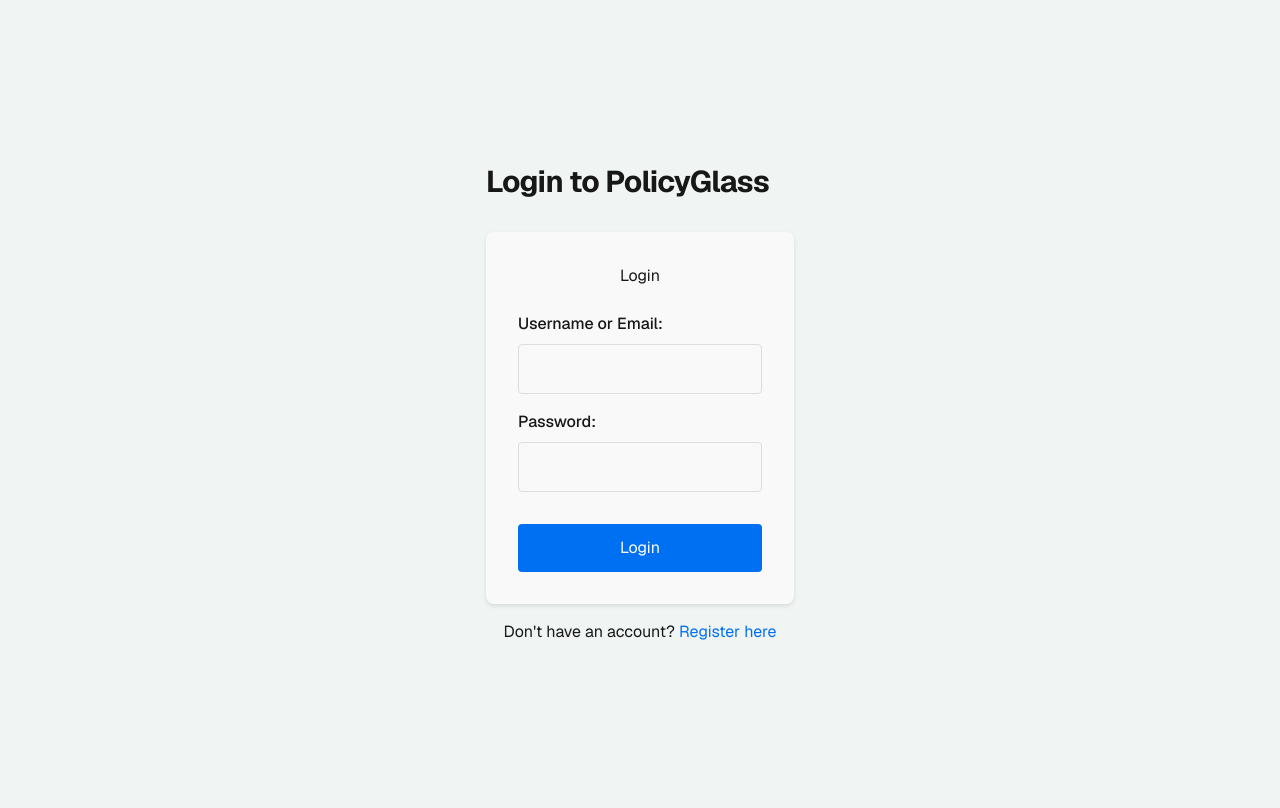
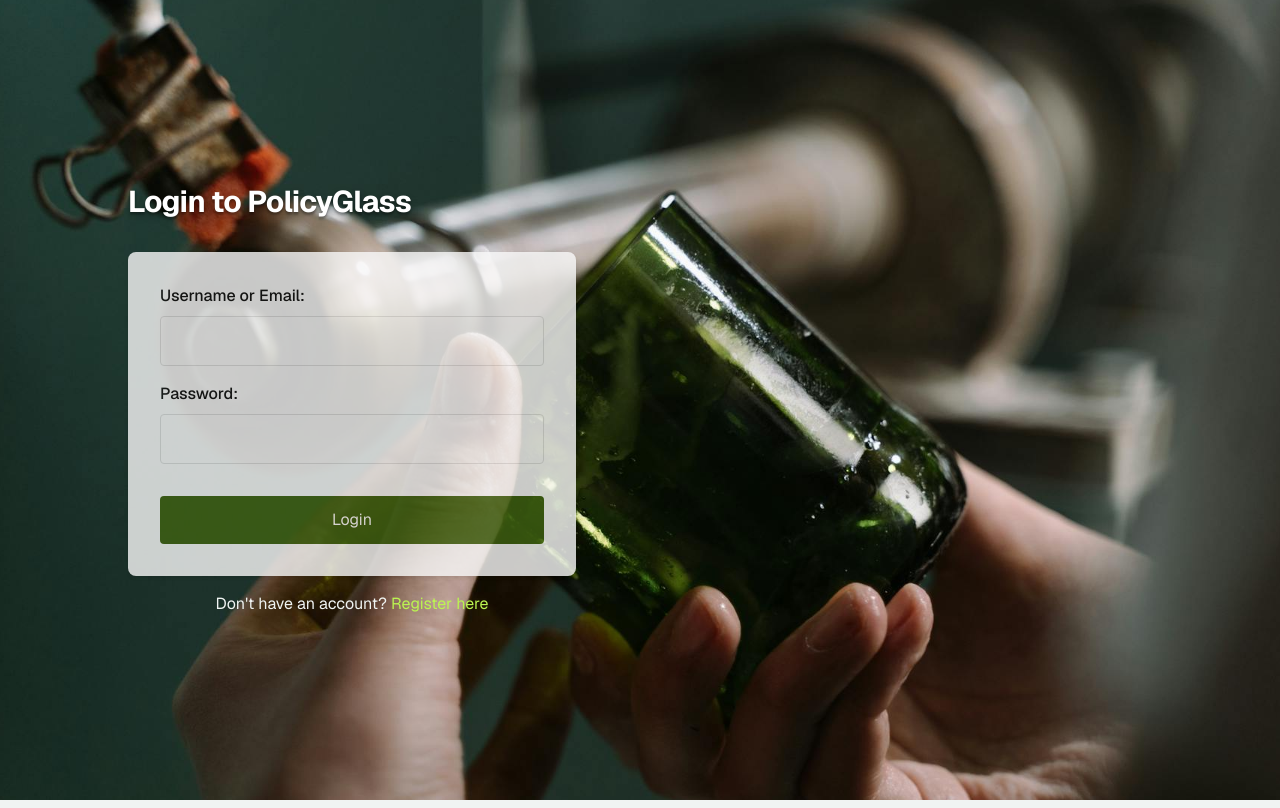
Before and after one commit to artsmc/hackathon-cerebras, a Next.js app in the folder policyglass/: page /login in a window 1280 px wide. Built offline with nearby package versions, Linux system fonts and the light colour scheme; no server answers.

Commit message:
login page

```diff
--- a/policyglass/src/app/components/LoginForm.tsx
+++ b/policyglass/src/app/components/LoginForm.tsx
@@ -49,8 +49,8 @@
   };
 
   return (
-    <div className="login-form">
-      <h2>Login</h2>
+    <div className="login-form opacity-80 transition-all duration-225 hover:opacity-90">
+
       <form onSubmit={handleSubmit}>
         <div>
           <label htmlFor="username">Username or Email:</label>
@@ -73,7 +73,7 @@
           />
         </div>
         {error && <div className="error">{error}</div>}
-        <button type="submit" disabled={loading}>
+        <button type="submit" disabled={loading} className='bg-white'>
           {loading ? 'Logging in...' : 'Login'}
         </button>
       </form>
--- a/policyglass/src/app/globals.scss
+++ b/policyglass/src/app/globals.scss
@@ -72,7 +72,7 @@
 .password-reset-request-form button,
 .password-reset-confirm-form button {
   padding: 0.75rem 1rem;
-  background-color: #0070f3;
+  background-color: #3f6212; /* Lime 700 */
   color: white;
   border: none;
   border-radius: 4px;
@@ -85,14 +85,14 @@
 .register-form button:hover,
 .password-reset-request-form button:hover,
 .password-reset-confirm-form button:hover {
-  background-color: #0051cc;
+  background-color: #365314; /* Lime 800 for hover state */
 }
 
 .login-form button:disabled,
 .register-form button:disabled,
 .password-reset-request-form button:disabled,
 .password-reset-confirm-form button:disabled {
-  background-color: #ccc;
+  background-color: #a3e635; /* Lime 400 for disabled state */
   cursor: not-allowed;
 }
 
--- a/policyglass/src/app/login/page.tsx
+++ b/policyglass/src/app/login/page.tsx
@@ -8,19 +8,28 @@
 
 
   return (
-    <div className="font-sans grid grid-rows-[20px_1fr_20px] items-center justify-items-center min-h-screen p-8 pb-20 gap-16 sm:p-20">
-      <main className="flex flex-col gap-8 row-start-2 items-center sm:items-start">
-        <h1 className="text-3xl font-bold tracking-tight text-foreground">
+    <div
+      className="font-sans min-h-screen py-4 pb-20 relative"
+      style={{
+        backgroundImage: "url('/login.jpg')",
+        backgroundSize: '112.5%',
+        backgroundPosition: '35% center',
+        backgroundRepeat: 'no-repeat'
+      }}
+    >
+      <main className="absolute top-1/2 left-[10%] transform -translate-y-1/2 w-full max-w-md">
+
+        <div className="w-full">
+          <h1 className="text-3xl font-bold tracking-tight text-white mb-8 text-shadow-lg/20">
           Login to PolicyGlass
         </h1>
 
-        <div className="w-full max-w-md">
           <LoginForm />
 
           <div className="mt-4 text-center">
-            <p className="text-foreground">
+            <p className="text-background">
               Don't have an account?{' '}
-              <a href="/register" className="text-blue-500 hover:underline">
+              <a href="/register" className="text-lime-300 hover:underline">
                 Register here
               </a>
             </p>
```
Also changed, not shown: policyglass/public/login.jpg (added).
